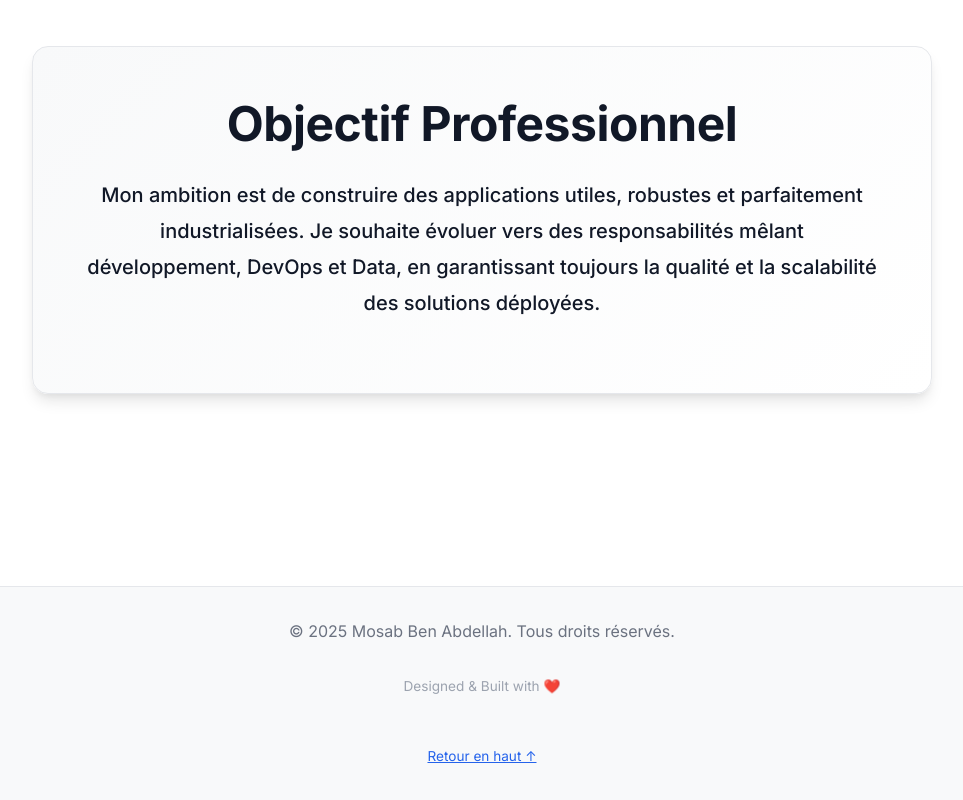
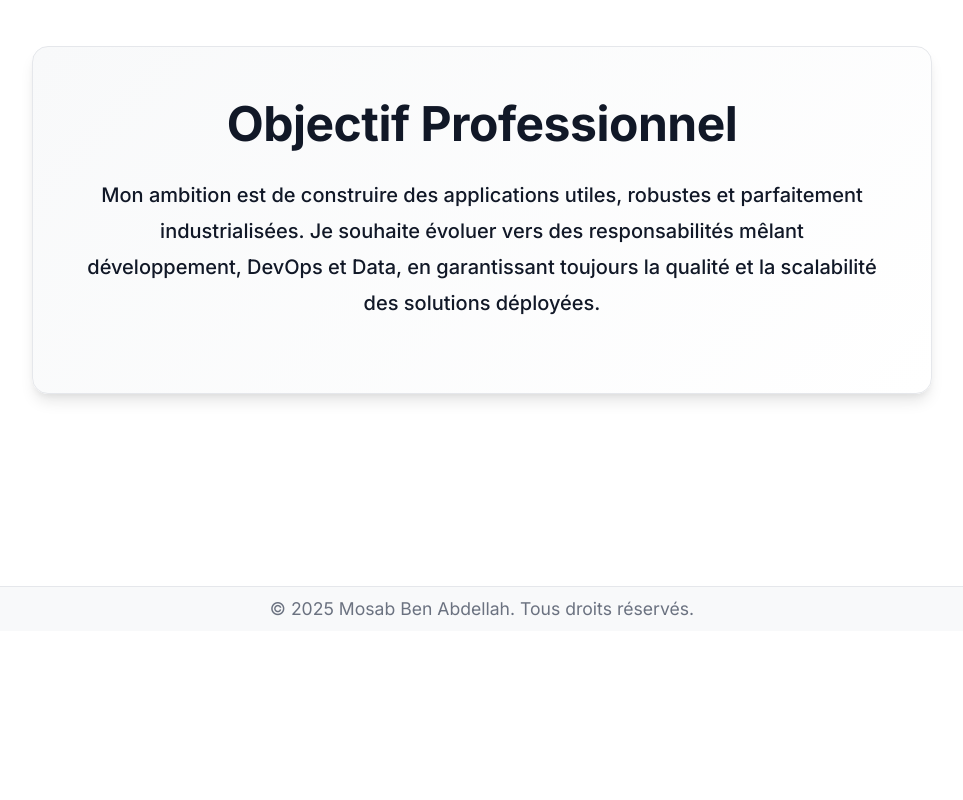
Before and after one commit to MBA13042004/mbasite, a plain HTML site: page about.html in a window 1280 px wide. Shown: the part 788-1588 px from the top of the page, without its empty margins (158-1121 px from the left). After the commit the page ends 1419 px from the top, so only its background shows below. Drawn offline with Linux system fonts and the light colour scheme.

Commit message:
Third  Push

```diff
--- a/about.html
+++ b/about.html
@@ -137,8 +137,6 @@
     <footer>
         <div class="container footer-content">
             <p>&copy; 2025 Mosab Ben Abdellah. Tous droits réservés.</p>
-            <p style="font-size: 0.85rem; color: var(--text-light);">Designed & Built with ❤️ </p>
-            <div class="back-to-top" onclick="window.scrollTo({top: 0, behavior: 'smooth'})">Retour en haut ↑</div>
         </div>
     </footer>
 
--- a/css/style.css
+++ b/css/style.css
@@ -1071,7 +1071,7 @@ header {
 /* --- FOOTER --- */
 footer {
   border-top: 1px solid var(--border-light);
-  padding: 2rem 0;
+  padding: 0.5rem 0;
   background-color: var(--bg-surface);
   margin-top: var(--gap-section);
 }
@@ -1080,8 +1080,13 @@ footer {
   text-align: center;
   display: flex;
   flex-direction: column;
-  gap: 0.5rem;
-  align-items: center;
+  gap: 0;
+  align-items: center;
+  font-size: 1.1rem;
+}
+
+.footer-content p {
+  margin: 0;
 }
 
 .back-to-top {
```
Also changed, not shown: contact.html (+0 -2 lines), experience.html (+0 -2 lines), index.html (+0 -2 lines), projects.html (+0 -2 lines), services.html (+0 -2 lines), skills.html (+0 -2 lines).
